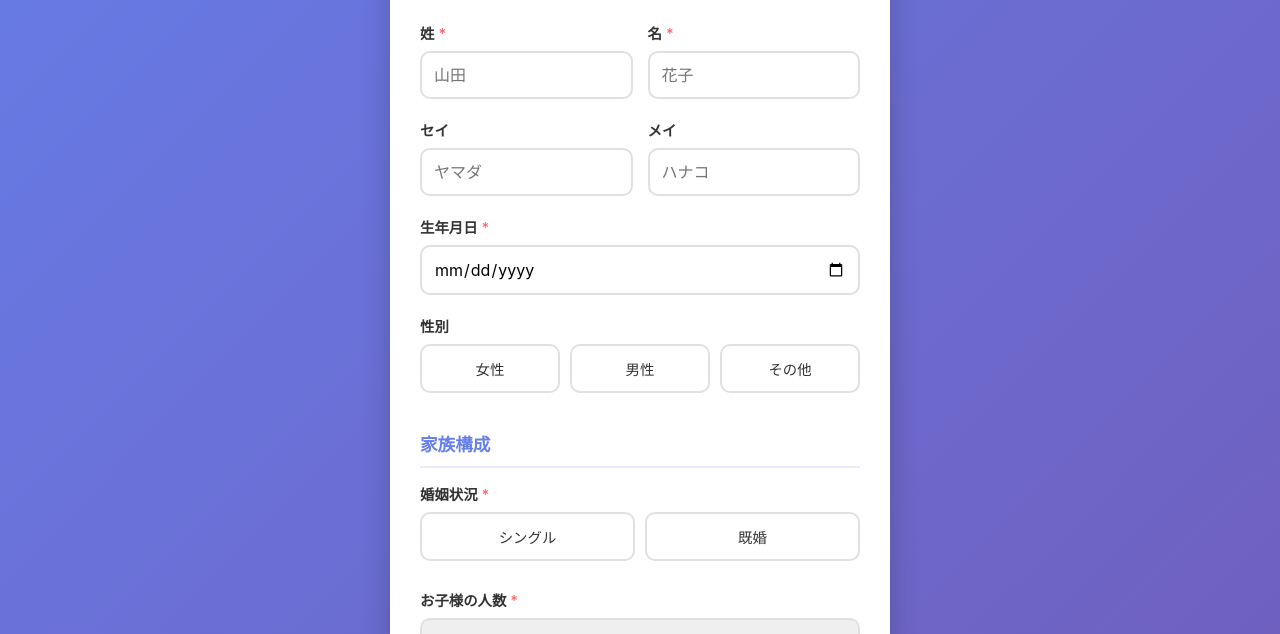
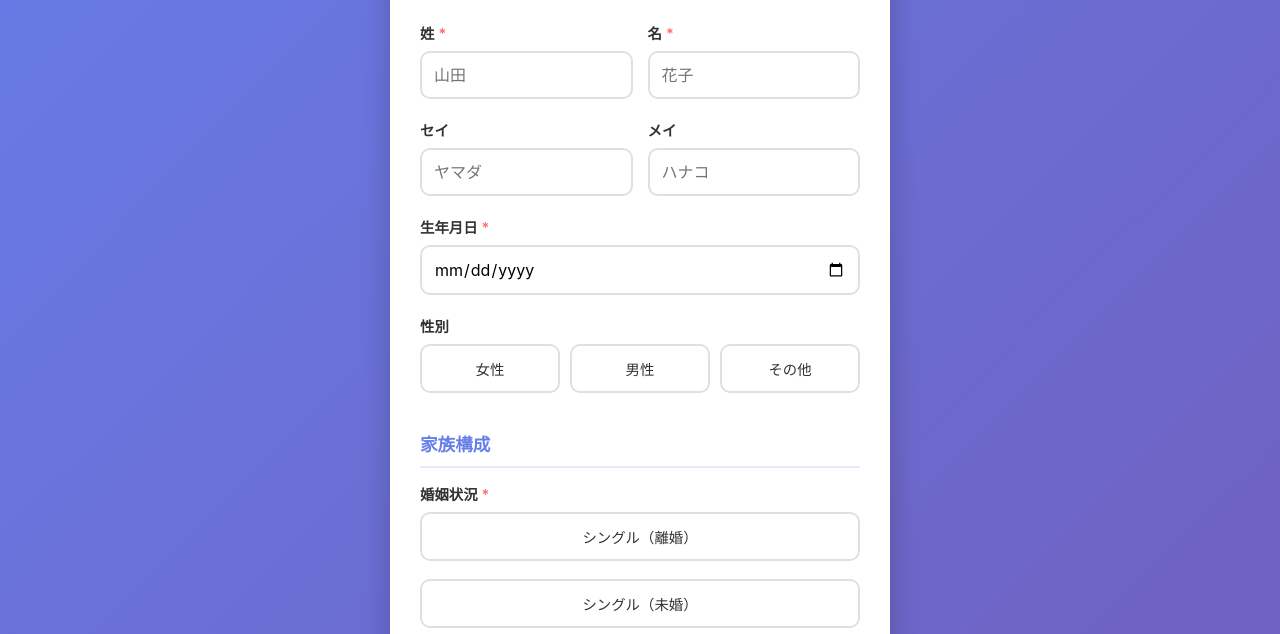
Before and after one commit to MelodistSK/mamayoro-liff, a plain HTML site: page liff_registration_v2.html in a window 1280 px wide. Shown: the part 287-921 px from the top of the page. Drawn offline with Linux system fonts and the light colour scheme.

Commit message:
Update liff_registration_v2.html

```diff
--- a/liff_registration_v2.html
+++ b/liff_registration_v2.html
@@ -316,12 +316,16 @@
 
                     <div class="form-group">
                         <label>婚姻状況<span class="required">*</span></label>
-                        <div class="radio-group" style="flex-direction: row;">
-                            <div class="radio-option" style="flex: 1;">
-                                <input type="radio" id="maritalSingle" name="maritalStatus" value="シングル" required>
-                                <label for="maritalSingle">シングル</label>
+                        <div class="radio-group-vertical">
+                            <div class="radio-option">
+                                <input type="radio" id="maritalDivorced" name="maritalStatus" value="シングル（離婚）" required>
+                                <label for="maritalDivorced">シングル（離婚）</label>
                             </div>
-                            <div class="radio-option" style="flex: 1;">
+                            <div class="radio-option">
+                                <input type="radio" id="maritalSingle" name="maritalStatus" value="シングル（未婚）" required>
+                                <label for="maritalSingle">シングル（未婚）</label>
+                            </div>
+                            <div class="radio-option">
                                 <input type="radio" id="maritalMarried" name="maritalStatus" value="既婚" required>
                                 <label for="maritalMarried">既婚</label>
                             </div>
```
